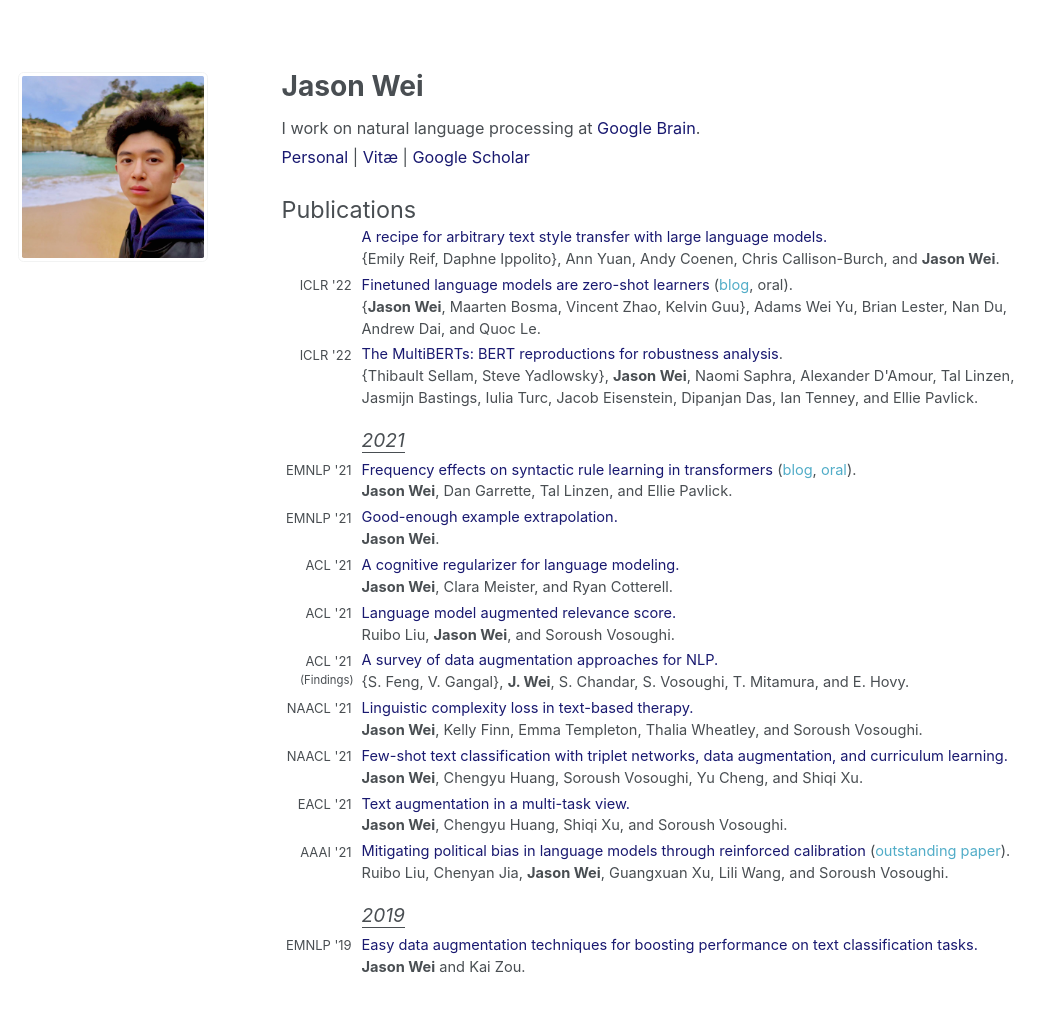
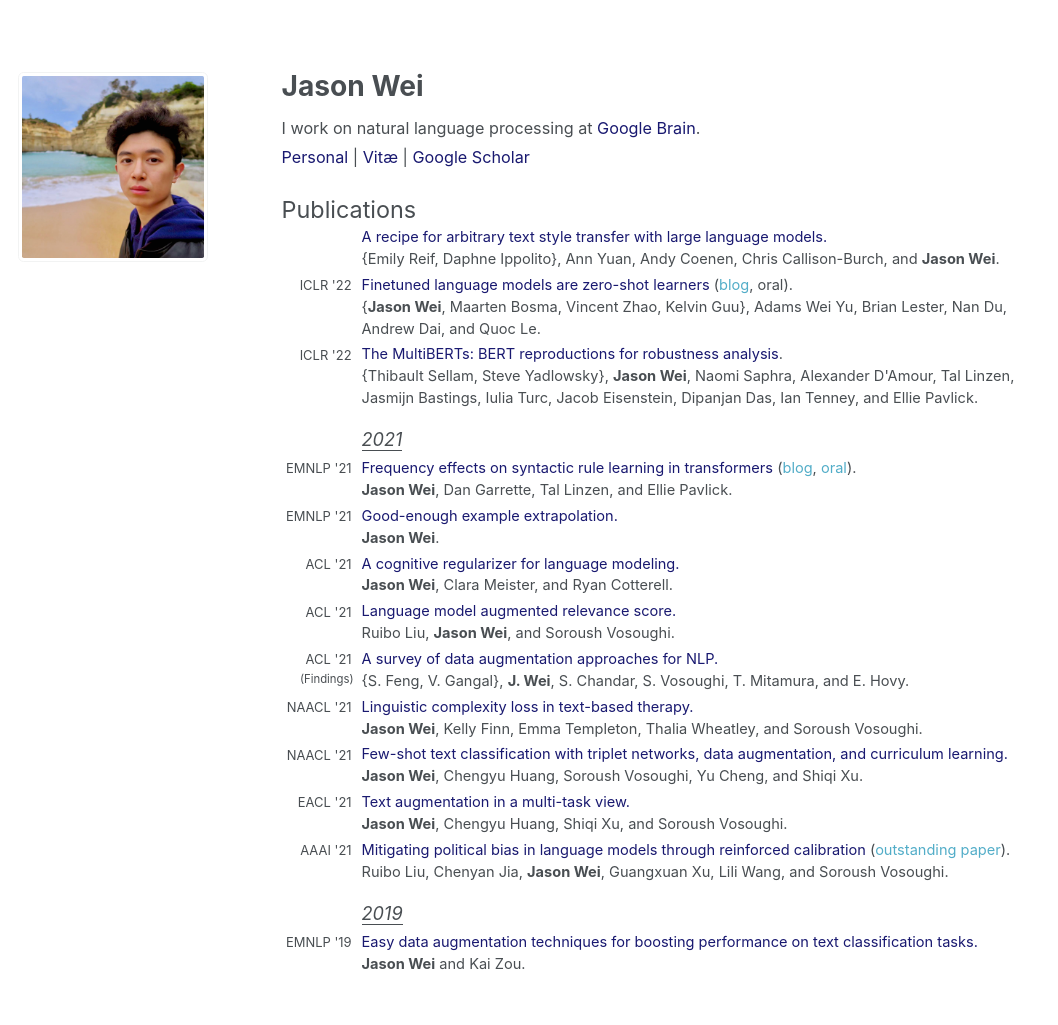
Before and after one commit to jasonwei20/jasonwei20.github.io, a Jekyll site: the page built from _pages/about.md, in a window 1280 px wide. Shown: the whole page, without its empty margins (0-1058 px from the left). Built offline with Jekyll 4.4.1, drawn with Linux system fonts in a browser that asks for light colours.

Commit message:
Update about.md

```diff
--- a/_pages/about.md
+++ b/_pages/about.md
@@ -56,7 +56,7 @@
   </tr>
   <tr>
     <td style="width:80px; text-align:left; padding-right:10px; font-size:1em"></td>
-    <td style="font-size:1.18em; padding-bottom:5px"><u><i>2021</i></u></td>
+    <td style="font-size:1.12em; padding-bottom:5px"><u><i>2021</i></u></td>
   </tr>
 
   <tr>
@@ -134,7 +134,7 @@
 
   <tr>
     <td style="width:80px; text-align:left; padding-right:10px; font-size:1em"></td>
-    <td style="font-size:1.18em; padding-bottom:5px"><u><i>2019</i></u></td>
+    <td style="font-size:1.12em; padding-bottom:5px"><u><i>2019</i></u></td>
   </tr>
   <tr>
     <td style="width:80px; text-align:right; padding-right:10px; font-size:0.8em">EMNLP '19</td>
```
